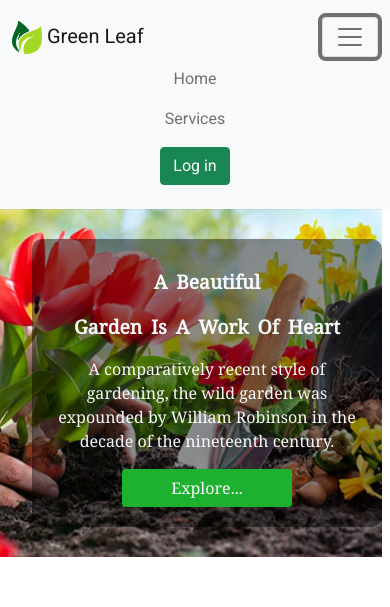
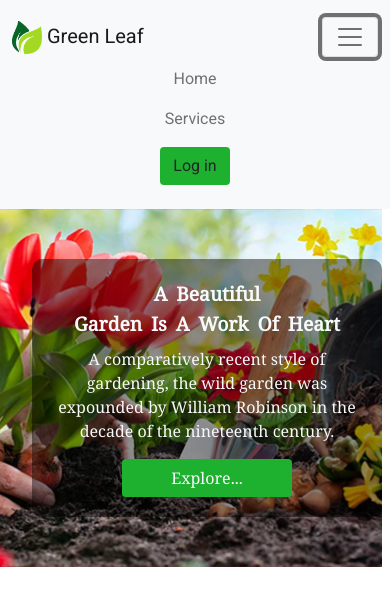
Before and after one commit to DruboSaptapan/green-leaf-client-side, a React (Create React App) app: page / in a window 390 px wide. Both pictures are taken after a click on the button "Toggle navigation". Shown: the top 607 px of the page. Built offline with nearby package versions, Linux system fonts and the light colour scheme; no server answers.

Commit message:
ui-update

```diff
--- a/src/pages/Home/Banner/Banner.css
+++ b/src/pages/Home/Banner/Banner.css
@@ -24,10 +24,10 @@
 }
 @media screen and (max-width: 425px) {
   .banner {
-    padding: 30px 20px;
+    padding: 50px 20px;
   }
   .banner h2 {
-    line-height: 30px;
+    line-height: 30px !important;
     font-size: 1.2rem;
   }
   .banner-box {
--- a/src/pages/JoinNow/JoinNow.js
+++ b/src/pages/JoinNow/JoinNow.js
@@ -4,8 +4,8 @@ import './JoinNow.css'
 const JoinNow = () => {
     return (
         <div>
-            <div className="container mt-5">
-                <div className="newsletter-box bg-green ptb-100">
+            <div className="newsletter-box bg-green ptb-100">
+                <div className="container mt-5">
                     <div className="row">
                         <div className="col-xl-6 offset-xl-3 col-lg-8 offset-lg-2 col-md-10 offset-md-1">
                             <div className="content-title style1 text-center mb-25">
--- a/src/pages/Navigation/Navigation.js
+++ b/src/pages/Navigation/Navigation.js
@@ -62,10 +62,10 @@ const Navigation = () => {
                             <li className="nav-item">
                                 {
                                     user?.email ?
-                                        <button className="btn btn-danger" onClick={logOut}>Log Out</button>
+                                        <button className="btn" style={{backgroundColor: 'rgb(30, 177, 47)'}} onClick={logOut}>Log Out</button>
                                         :
                                         <NavLink to="/login">
-                                            <button className="btn btn-success">Log in</button>
+                                            <button className="btn" style={{backgroundColor: 'rgb(30, 177, 47)'}}>Log in</button>
                                         </NavLink>
                                 }
                             </li>
```
